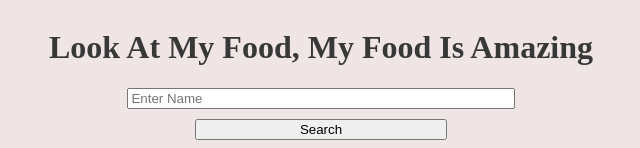
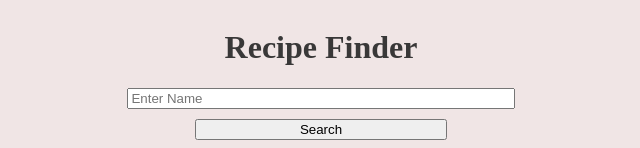
Before and after one commit to kristenlynne/node-team-project-1, a website: page index.html in a window 1280 px wide. Shown: the top 148 px of the page, without its empty margins (319-959 px from the left). Drawn offline with Linux system fonts and the light colour scheme.

Commit message:
changed title of site to Recipe Finder

```diff
--- a/index.html
+++ b/index.html
@@ -6,7 +6,7 @@
     <link rel="stylesheet" href="/css/style.css">
   </head>
   <body>
-    <h1>Look At My Food, My Food Is Amazing</h1>
+    <h1>Recipe Finder</h1>
     <input id="food" type="text" name="" placeholder="Enter Name">
     <button id="clickMe" type="button" name="button">Search</button>
     <button id="clearMe" type="button" name="newButton"> Clear </button>
```
